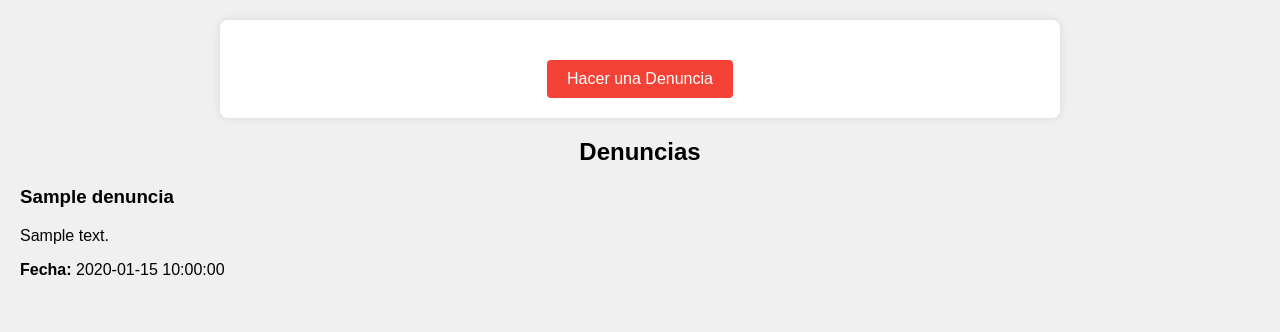
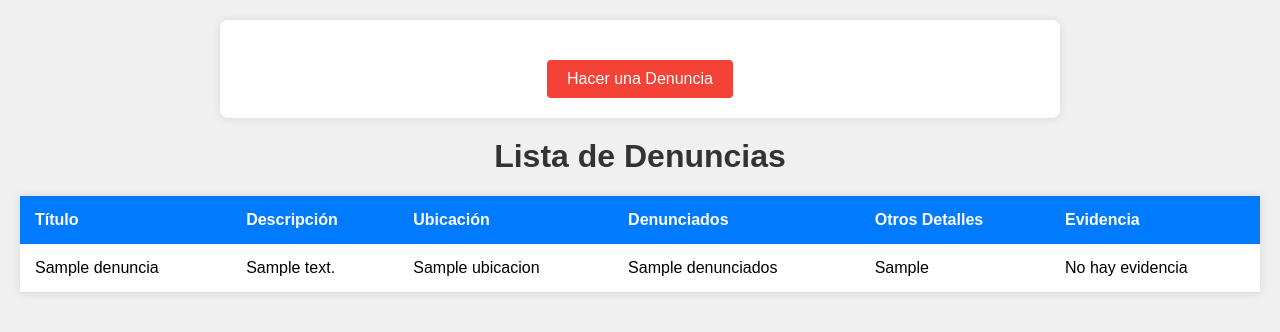
Before and after one commit to elmerurbina/EcoWeb_Devs, a Flask app: template templates/denuncia.html in a window 1280 px wide. Shown: the top 332 px of the page. Run offline with Flask 3, Linux system fonts and the light colour scheme; the template is opened without the code that fills it: most values are stand-ins (such as "Sample title", 1, 10 or a date in 2020).

Commit message:
Denuncias finished

```diff
--- a/denuncia.py
+++ b/denuncia.py
@@ -3,7 +3,7 @@ from flask import Flask, render_template, request, url_for, flash, redirect
 from werkzeug.utils import secure_filename
 from db import save_denuncia, get_all_denuncias
 
-UPLOAD_FOLDER = 'uploads'
+UPLOAD_FOLDER = 'static/uploads'
 ALLOWED_EXTENSIONS = {'jpg', 'jpeg', 'png', 'pdf', 'docx', 'mp4', 'mp3'}
 
 app = Flask(__name__)
@@ -31,30 +31,24 @@ def allowed_file(filename):
 def submit_denuncia():
     if request.method == 'POST':
         # Fetch form data
-        titulo = request.form['titulo']
-        descripcion = request.form['descripcion']
-        ubicacion = request.form['ubicacion']
-        denunciados = request.form['denunciados']
-        otros_detalles = request.form.get('otros_detalles', '')  # Optional field
+        titulo = request.form.get('titulo', '')
+        descripcion = request.form.get('descripcion', '')
+        ubicacion = request.form.get('ubicacion', '')
+        denunciados = request.form.get('denunciados', '')  # Optional
+        otros_detalles = request.form.get('otros_detalles', '')  # Optional
+
+        filename = None  # Default filename as None if no file is uploaded
 
         # Handle file upload for evidencia
-        if 'evidencia' not in request.files:
-            flash('No se proporcionó ningún archivo')
-            return redirect(request.url)
+        if 'evidencia' in request.files:
+            evidencia_file = request.files['evidencia']
 
-        evidencia_file = request.files['evidencia']
-
-        if evidencia_file.filename == '':
-            flash('No hay archivos seleccionados')
-            return redirect(request.url)
-
-        if evidencia_file and allowed_file(evidencia_file.filename):
-            filename = secure_filename(evidencia_file.filename)
-            evidencia_file.save(os.path.join(app.config['UPLOAD_FOLDER'], filename))
-            flash('Archivo agregado con éxito')
-        else:
-            flash('Archivo no válido')
-            return redirect(request.url)
+            if evidencia_file and allowed_file(evidencia_file.filename):
+                filename = secure_filename(evidencia_file.filename)
+                evidencia_file.save(os.path.join(app.config['UPLOAD_FOLDER'], filename))
+                flash('Archivo agregado con éxito', 'success')
+            else:
+                flash('Archivo no válido o no se proporcionó archivo', 'warning')
 
         # Save denuncia data to database
         try:
--- a/static/css/denuncia.css
+++ b/static/css/denuncia.css
@@ -43,3 +43,64 @@ h2 {
 .load-form button:hover {
     background-color: #d32f2f; /* Darker shade of red on hover */
 }
+
+/* Heading style */
+h1 {
+    text-align: center;
+    color: #333;
+    margin-top: 20px;
+}
+
+/* Table container style */
+.table-container {
+    width: 80%;
+    margin: 20px auto;
+    overflow-x: auto;
+}
+
+/* Table style */
+table {
+    width: 100%;
+    border-collapse: collapse;
+    margin: 20px 0;
+    background-color: #fff;
+    box-shadow: 0 0 10px rgba(0, 0, 0, 0.1);
+}
+
+/* Table header style */
+thead {
+    background-color: #007bff;
+    color: #fff;
+}
+
+thead th {
+    padding: 15px;
+    text-align: left;
+}
+
+/* Table body style */
+tbody tr:nth-child(even) {
+    background-color: #f2f2f2;
+}
+
+tbody td {
+    padding: 15px;
+    border-bottom: 1px solid #ddd;
+}
+
+/* Link style for evidence */
+a {
+    color: #007bff;
+    text-decoration: none;
+}
+
+a:hover {
+    text-decoration: underline;
+}
+
+/* Style for the message if no denuncias are available */
+p {
+    text-align: center;
+    color: #666;
+    font-size: 16px;
+}
--- a/templates/denuncia.html
+++ b/templates/denuncia.html
@@ -17,21 +17,42 @@
     </div>
 </div>
 
-<section>
-    <h2>Denuncias</h2>
+<h1>Lista de Denuncias</h1>
 
     {% if denuncias %}
-        {% for denuncia in denuncias %}
-        <div class="denuncia-item">
-            <h3>{{ denuncia.titulo }}</h3>
-            <p>{{ denuncia.descripcion }}</p>
-            <p><strong>Fecha:</strong> {{ denuncia.fecha }}</p>
-        </div>
-        {% endfor %}
+        <table>
+            <thead>
+                <tr>
+                    <th>Título</th>
+                    <th>Descripción</th>
+                    <th>Ubicación</th>
+                    <th>Denunciados</th>
+                    <th>Otros Detalles</th>
+                    <th>Evidencia</th>
+                </tr>
+            </thead>
+            <tbody>
+                {% for denuncia in denuncias %}
+                <tr>
+                    <td>{{ denuncia['titulo'] }}</td>
+                    <td>{{ denuncia['descripcion'] }}</td>
+                    <td>{{ denuncia['ubicacion'] }}</td>
+                    <td>{{ denuncia['denunciados'] }}</td>
+                    <td>{{ denuncia['otros_detalles'] }}</td>
+                    <td>
+                        {% if denuncia['evidencia_filename'] %}
+                            <a href="{{ url_for('static', filename='uploads/' + denuncia['evidencia_filename']) }}">Ver Evidencia</a>
+                        {% else %}
+                            No hay evidencia
+                        {% endif %}
+                    </td>
+                </tr>
+                {% endfor %}
+            </tbody>
+        </table>
     {% else %}
-        <p>No hay denuncias para mostrar.</p>
+        <p>No hay denuncias disponibles.</p>
     {% endif %}
-</section>
 
 </body>
 </html>
```
Also changed, not shown: uploads/Screenshot_2024-04-05_083302.png (deleted), 1 other file.
